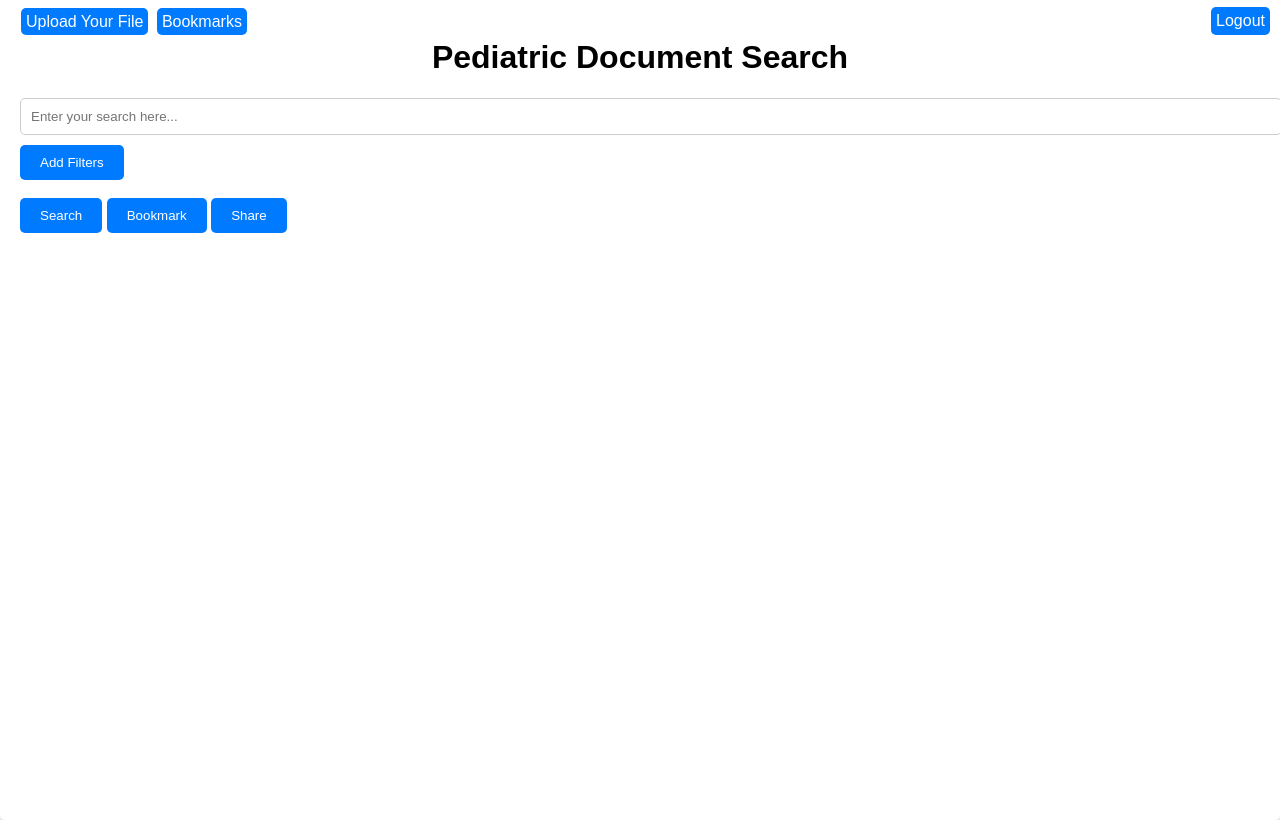
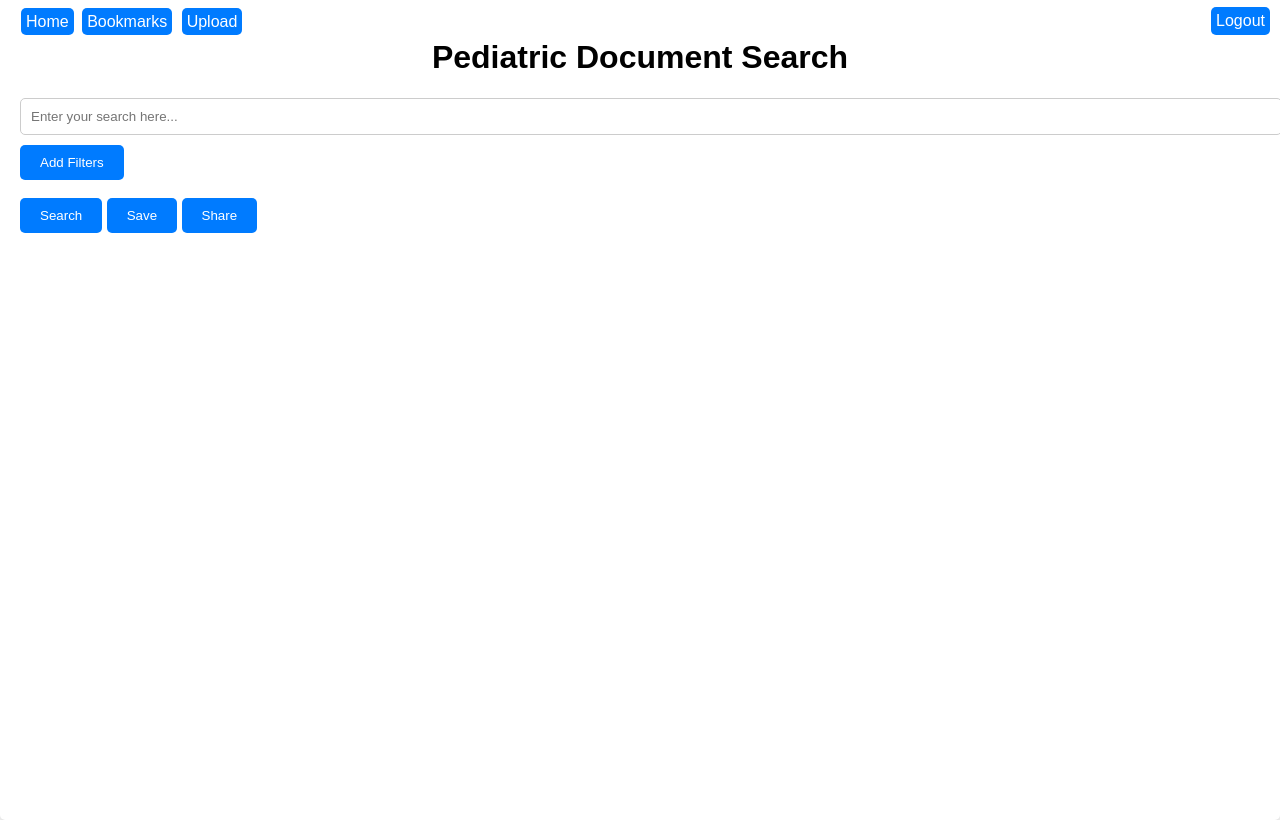
Before and after one commit to abhisingh977/medical_docu, a Flask app: page /pediatric in a window 1280 px wide. Run offline with Flask 3, Linux system fonts and the light colour scheme; parts of the project's set-up code (start-up, migrations or seed data) failed here and were passed over.

Commit message:
home and book

```diff
--- a/main.py
+++ b/main.py
@@ -151,6 +151,9 @@ def index():
 def no_login():
     return render_template("channel.html")
 
+@app.route("/home")
+def home():
+    return render_template("channel.html")
 
 @app.route("/authed_user")
 @login_is_required
--- a/static/css/main.css
+++ b/static/css/main.css
@@ -121,6 +121,20 @@ li {
     color: #fff;
     position: relative;
     top: 13px;
+    left: 10px;
+    border: none;
+    padding: 5px 5px;
+    border-radius: 5px;
+    cursor: pointer;
+    text-decoration: none;
+    /* Adjust this value as needed */
+}
+
+#home {
+    background-color: #007bff;
+    color: #fff;
+    position: relative;
+    top: 13px;
     left: 1px;
     border: none;
     padding: 5px 5px;
--- a/templates/pediatric.html
+++ b/templates/pediatric.html
@@ -24,8 +24,9 @@
     <script src="https://code.jquery.com/jquery-3.6.4.min.js"></script>
 
     <div class="container">
-        <a href="{{ url_for('upload')}}" id="upload_but">Upload Your File</a>
+        <a href="{{ url_for('home')}}" id="home">Home</a>
         <a href="{{ url_for('bookmarks')}}" id="bookmark">Bookmarks</a>
+        <a href="{{ url_for('upload')}}" id="upload_but">Upload</a>
         <a href="{{ url_for('logout')}}" id="logout">Logout</a>
 
 
@@ -41,7 +42,7 @@
             {% include 'pediatric_filter.html' %}
         </div>
         <button type="submit" id="click" onclick="sendRequests3()">Search</button>
-        <button type="submit" id="book-click" onclick="save()">Bookmark</button>
+        <button type="submit" id="book-click" onclick="save()">Save</button>
         <button id="shareButton">Share</button>
         <div class="results-box" id="llmResponse"> </div>
         <div id="loadingIndicator" style="display: none; text-align: center; margin-top: 20px;">Processing your request...
--- a/templates/pediatric_filter.html
+++ b/templates/pediatric_filter.html
@@ -10,6 +10,10 @@
         <input type="checkbox" id="Meharban Singh Drug Dosages in Children"
             name="Meharban Singh Drug Dosages in Children">Meharban Singh Drug Dosages in Children
     </label>
+    <label>
+        <input type="checkbox" id="Neofax"
+            name="Neofax">Neofax
+    </label>
 
     <br>
     <button id="apply-btn">Apply</button>
```
